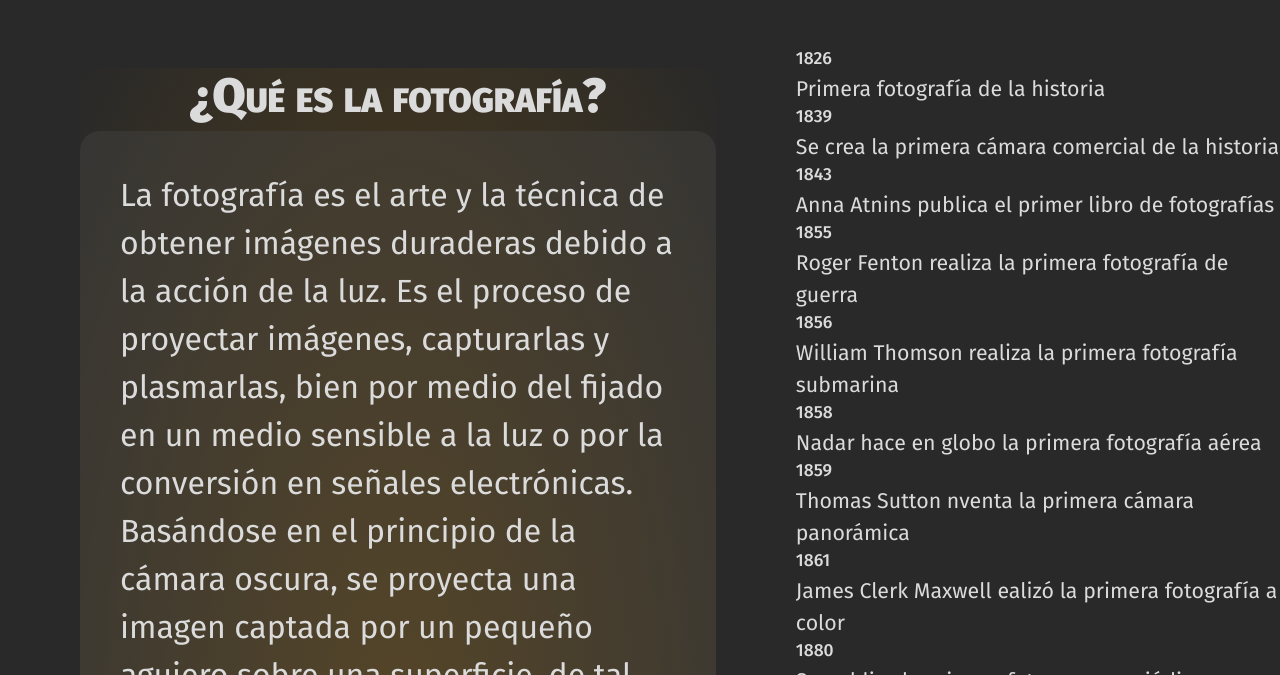
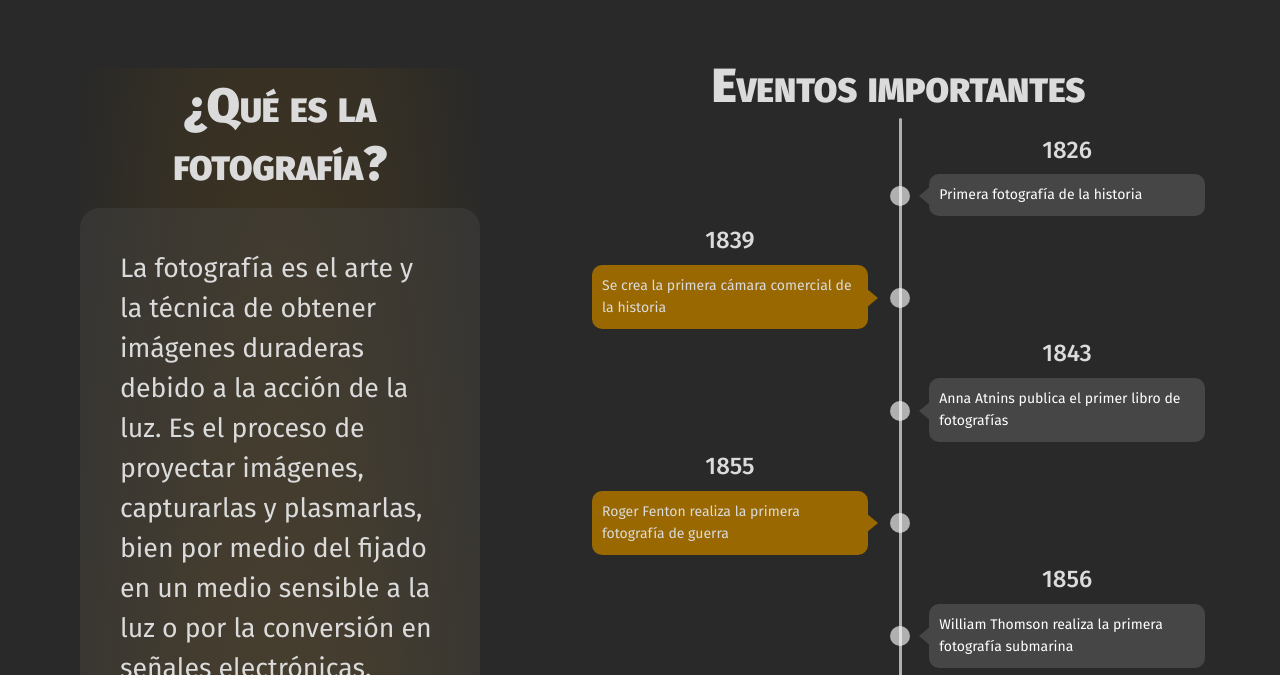
Before and after one commit to dianamtz2811/CoderHouseDW, a website: page index.html in a window 1280 px wide. Shown: the part 732-1407 px from the top of the page. Drawn offline with nearby package versions, Linux system fonts and the light colour scheme.

Commit message:
Modificación linea del tiempo

```diff
--- a/index.html
+++ b/index.html
@@ -47,11 +47,18 @@
                 guardar esta imagen, las cámaras fotográficas utilizan película sensible para la fotografía química,
                 mientras que en la fotografía digital se emplean sensores tipo CCD, CMOS, etc.; que graban luego las
                 imágenes en memorias digitales. El término fotografía sirve para denominar tanto al conjunto del
-                proceso de obtención de esas imágenes como a su resultado: las propias imágenes obtenidas o «fotografías». </p>
+                proceso de obtención de esas imágenes como a su resultado: las propias imágenes obtenidas o «fotografías».
+                <br>
+                <br>
+                El término «fotografía» proviene del griego φῶς phōs (raíz φωτ- phōt, ‘luz’), y γράφω grafo (raíz γράφ- graf, ‘rayar, dibujar, escribir’) que, en conjunto, significa ‘escribir/grabar con la luz’.
+                <br>
+                <br>
+                Basándose en el principio de la cámara oscura, se proyecta una imagen captada por un pequeño agujero (fotografía estenopeica) o una lente o conjunto de ellas (lo cual se denomina objetivo), sobre una superficie; para capturar y almacenar esta imagen, las cámaras tradicionales utilizan un soporte cubierto por un compuesto químico sensible a la luz (en la mayoría de ellas, película fotográfica), mientras que en la fotografía digital, se emplea un sensor de imagen que divide el cuadro en una rejilla horizontal y vertical de elementos —capturando la luz de cada uno de ellos y convirtiéndola en valores de voltaje—, que se convierten en valores numéricos tras un proceso de conversión analógica-digital, siendo posteriormente transmitidos a un ordenador embebido en el dispositivo, el cual les da un formato y permite su transmisión o su almacenamiento en un medio digital, para su posterior impresión, visualización o análisis. </p>
         </article>
     </section>
 
-    <div class="linea-tiempo">
+<div class="linea-tiempo">
+    <h2>Eventos importantes</h2>
         <div class="momento">
             <h3>1826</h3>
                 <div class="descripcion">
--- a/scss/_articles.scss
+++ b/scss/_articles.scss
@@ -2,6 +2,8 @@
 
 .article_a {
     grid-area: article1;
+    position: relative;
+    width: 60%;
     margin: 80px;
     background-image: $fondoDegradado ;
     border: 40px;
@@ -15,20 +17,22 @@
 /* LINEA DEL TIEMPO*/
 .linea-tiempo {
     position: relative;
-    width: 500px;
-    max-width: 95vw;
+    width: 100%;
     height: 100%;
-    font-family: Arial;
+    justify-self: center;
+    margin-right: 150px;
+    margin-bottom: 50px;
 }
 
 .linea-tiempo::before {
     content: '';
     position: absolute;
     width: 3px;
-    background-color: #000;
+    background-color: #fbfbfba5;
     left: 50%;
-    height: 100%;
+    height: 85%;
     border-radius: 10px;
+    margin-top: 70px;
 }
 
 .momento {
@@ -48,7 +52,7 @@
     right: calc(-11.11% - 11.5px);
     height: 20px;
     width: 20px;
-    background-color: #000;
+    background-color: #fbfbfba5;
     border-radius: 50%;
 }
 
@@ -58,12 +62,12 @@
 
 .momento h3 {
     margin: 10px 0px;
-    font-size: 30px;
+    font-size: 24px;
     text-align: center;
 }
 
 .momento .descripcion {
-    background-color: #eee;
+    background-color: #996800;
     border-radius: 10px;
     padding: 10px;
     line-height: 22px;
@@ -79,11 +83,11 @@
     width: 0;
     border-top: 10px solid transparent;
     border-bottom: 10px solid transparent;
-    border-left: 12px solid #eee;
+    border-left: 12px solid #996800;
 }
 
 .momento:nth-child(even) .descripcion {
-    background-color: #3393FE;
+    background-color: #464646;
     color: white;
 }
 
@@ -91,7 +95,7 @@
     left: -10px;
     border-top: 10px solid transparent;
     border-bottom: 10px solid transparent;
-    border-right: 12px solid #3393FE;
+    border-right: 12px solid #464646;
     border-left: none;
 }
 /*FIN LINEA DEL TIEMPO*/
@@ -102,7 +106,7 @@
     border-radius: 20px;
     width: 100%;
     text-align: left;
-    font-size: 24pt;
+    font-size: 20pt;
 }
 
 .article__fot {
--- a/scss/_mediaqs.scss
+++ b/scss/_mediaqs.scss
@@ -21,7 +21,7 @@
     }
     .main__index {
         display: grid;
-        grid-template-columns: 1fr;
+        grid-template-columns: 2fr;
         grid-template-rows: 4fr;
     }
 }
--- a/scss/styles.scss
+++ b/scss/styles.scss
@@ -32,6 +32,7 @@ h2 {
     font-size: 36pt;
     font-weight: bolder;
     font-variant: small-caps;
+    padding: 10px;
 }
 
 .main__index {
```
Also changed, not shown: paginas/biografias.html (+4 -4 lines), css/styles.css, scss/styles.css, 2 other files.
